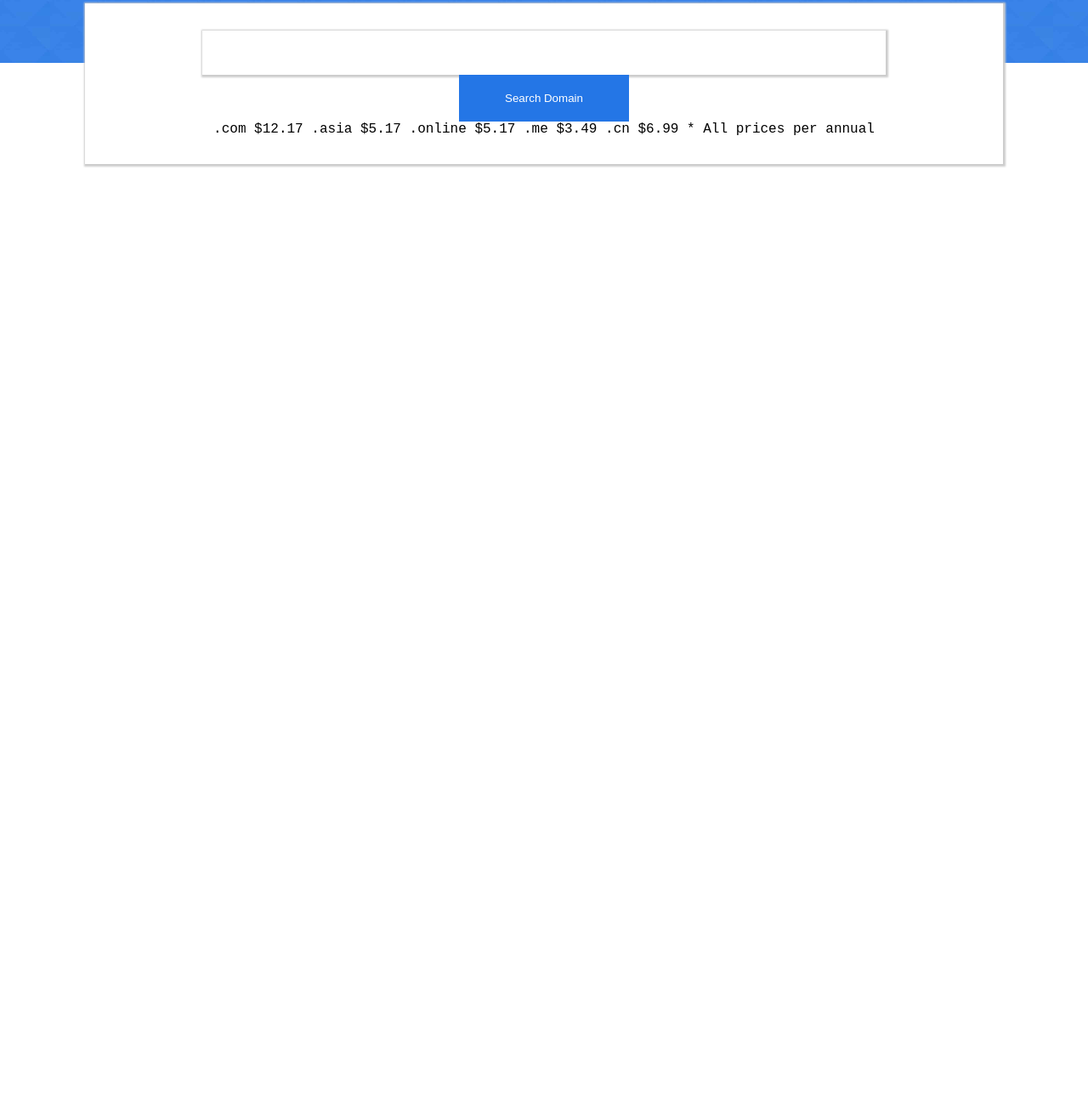
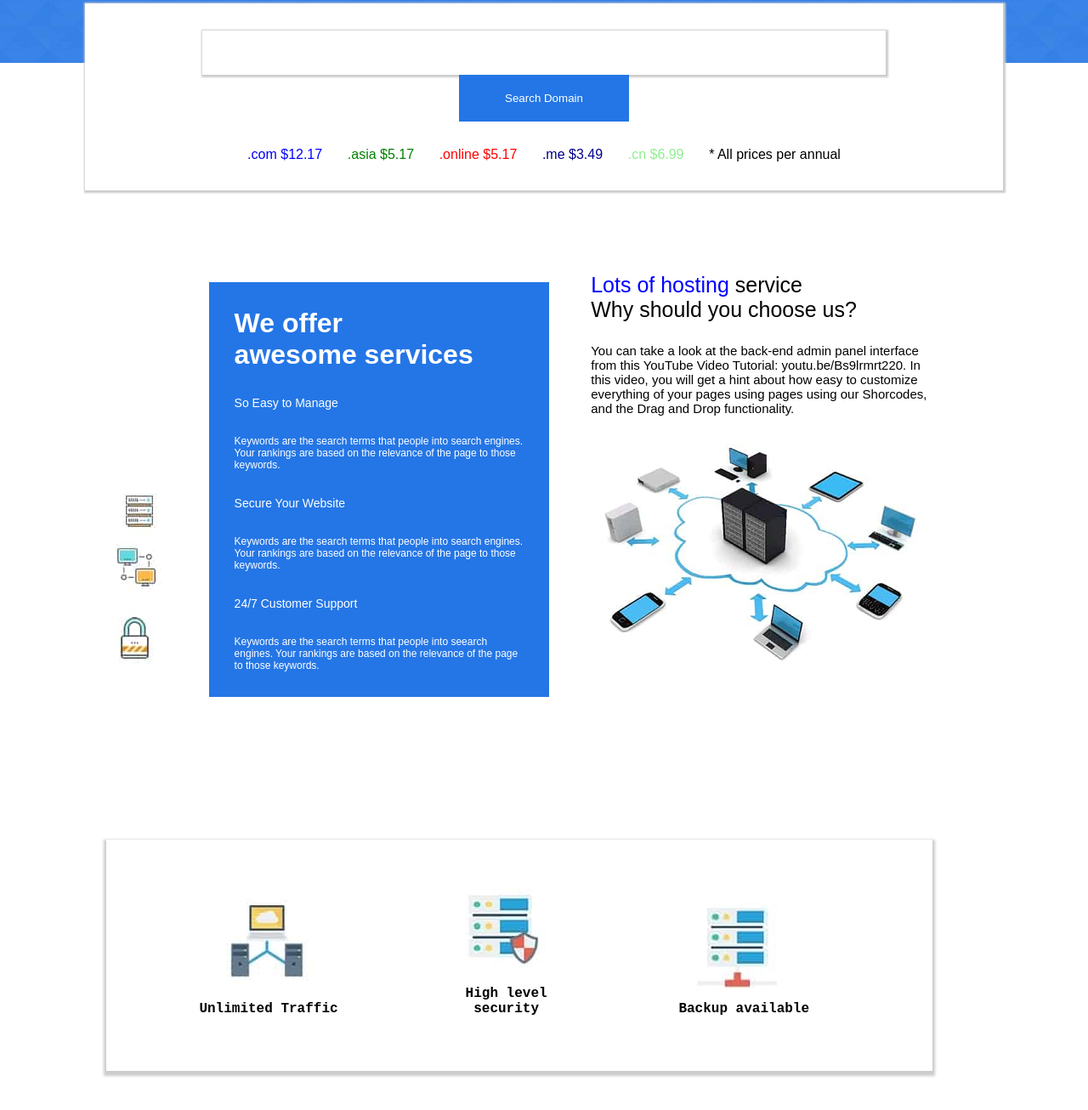
Before and after one commit to girijak27/project1, a plain HTML site: page index.html in a window 1280 px wide. Shown: the part 526-1832 px from the top of the page at 85% size. Before the commit the page ends 800 px from the top, so only its background shows below. Drawn offline with Linux system fonts and the light colour scheme.

Commit message:
completed two rows

```diff
--- a/index.html
+++ b/index.html
@@ -95,17 +95,66 @@
             <input type="text" id="search-input" name="search-input">
             <button class="btn">Search Domain</button>
         </div>
-        <div>
-            <span>.com $12.17</span>
-            <span>.asia $5.17</span>
-            <span>.online $5.17</span>
-            <span>.me $3.49</span>
-            <span>.cn $6.99</span>
-            <span>* All prices per annual</span>
+        <div class="text">
+            <span class="text-color1">.com $12.17</span>
+            <span class="text-color2">.asia $5.17</span>
+            <span class="text-color3">.online $5.17</span>
+            <span class="text-color4">.me $3.49</span>
+            <span class="text-color5">.cn $6.99</span>
+            <span class="text-color6">* All prices per annual</span>
         </div>
     </div>
 
-    <!-- <nav>
+
+<div class="page">
+
+        <div class="left-group">
+        <span><img src="./images/img1.png"></span>
+        <span><img src="./images/img2.png"></span>
+        <span><img src="./images/img3.png"></span>
+        </div>
+
+    <div class="center-group">
+        <h1 class="h1-font">We offer</br>
+             awesome services
+        </h1>
+
+      <p class="h2-font">So Easy to Manage</p>
+      <p class="h3-font"> Keywords are the search terms that people into search engines. Your rankings are based on the relevance of the page to those keywords.
+      </p>
+      <p class="h2-font">Secure Your Website</p>
+      <p class="h3-font"> Keywords are the search terms that people into search engines. Your rankings are based on the relevance of the page to those keywords.
+      </p>
+      <p class="h2-font">24/7 Customer Support</p>
+      <p class="h3-font">Keywords are the search terms that people into seearch engines. Your rankings are based on the relevance of the page to those keywords.
+      </p>
+    </div>
+    <div class="right-group">
+       <p class="right-gp1">Lots of hosting <span class="right-gp2"> service</span></br>
+       <span class="right-gp2">Why should you choose us?</span></p>
+       <p class="right-gp3">You can take a look at the back-end admin panel interface from this YouTube Video Tutorial: youtu.be/Bs9lrmrt220. In this video, you will get a hint about how easy to customize everything of your pages using pages using our Shorcodes, and the Drag and Drop functionality.</p>
+      <img src="./images/img4.png">
+    </div>
+</div>
+<!-- This is div for three images-->
+<div class="img-div">
+    <span class="img-section"><img src="./images/img5.png"><p class="img-div-p">Unlimited Traffic</p></span>
+    <span class="img-section"><img src="./images/img6.png"><p class="img-div-p">High level security</p></span>
+    <span class="img-section"><img src="./images/img7.png"><p class="img-div-p">Backup available</p></span>
+</div>
+
+
+
+
+
+
+
+
+
+
+
+
+     <!-- <nav>
       <ul>
         <li>
           <a href="page1.html">Page1</a>
--- a/styles/styles.css
+++ b/styles/styles.css
@@ -96,9 +96,145 @@ ul.nav-list li a {
 
 }
 
+.text
+
+{
+    padding-top: 30px ;
+
+}
+.text-color1
+{
+    margin: 10px;
+    font-family: Arial;
+    color: blue;
+}
+
+.text-color2
+{
+    margin: 10px;
+    font-family: Arial;
+    color:green;
+}
+
+.text-color3
+{
+    margin: 10px;
+    font-family: Arial;
+    color: red;
+}
+.text-color4
+{
+    margin: 10px;
+    font-family: Arial;
+    color: darkblue;
+}
+.text-color5
+{
+    margin: 10px;
+    font-family: Arial;
+    color:lightgreen;
+}
+.text-color6
+{
+    margin: 10px;
+    font-family: Arial;
+    color: black;
+}
+.page
+{
+    margin: 0 100px;
+    padding: 32px 36px;
+    height: 650px;
+    display: inline-block;
+}
+.left-group
+    {
+        display: inline-block;
+        width: 100px;
+}
+.center-group
+{
+    display: inline-block;
+    width: 400px;
+    background-color: #2476E6;
+}
+.h1-font
+{
+    font-family: Arial;
+    color: white;
+    margin: 30px;
+}
+.h2-font
+{
+    font-size: 14px;
+    font-family: Arial;
+    color: white;
+    margin: 30px;
+}
+.h3-font
+{
+    font-size: 12px;
+    font-family: Arial;
+    color: white;
+    margin: 30px;
+}
+.right-group
+{
+    display: inline-block;
+    padding: 40px;
+    width: 400px;
+}
+.right-gp1
+{
+    font-family: Arial;
+    font-size: 25px;
+    color: blue;
+}
+.right-gp2
+{
+    font-family: Arial;
+    font-size: 25px;
+    color: black;
+    }
+
+.right-gp3
+    {
+        font-family: Arial;
+        font-size: 15px;
+        color: black;
+        }
+
+    .img-div
+    {
+        display: inline-block;
+        margin: 50px 50px 50px 125px;
+        box-shadow: 0 3px 3px 3px #ccc;
+        padding: 32px 36px;
+        width: 900px;
+   }
+   .img-section
+   {
+    display: inline-block;
+    width: 200px;
+    height: 150px;
+    margin: 20px 20px 20px 50px;
+    text-align: center;
+    background-color: #fff;
+
+   }
+   .img-div-p
+   {
+       display: inline-block;
+       margin: 10px 10px 10px 20px;
+       font-weight: bold;
+       font-family: Arial 16px;
+
+   }
 
 
-/* .my-girija{
+
+
+   /* .my-girija{
     font: 50px red Arial bold !important;
     padding: 20px;
     padding-top: 100px;
```
Also changed, not shown: images/JoomHost-preview.jpg, images/img1.png (added), images/img2.png (added), images/img3.png (added), images/img4.png (added), images/img5.png (added), images/img6.png (added), images/img7.png (added), images/old/img5.png (added), images/old/img6.png (added), images/old/img7.png (added).
